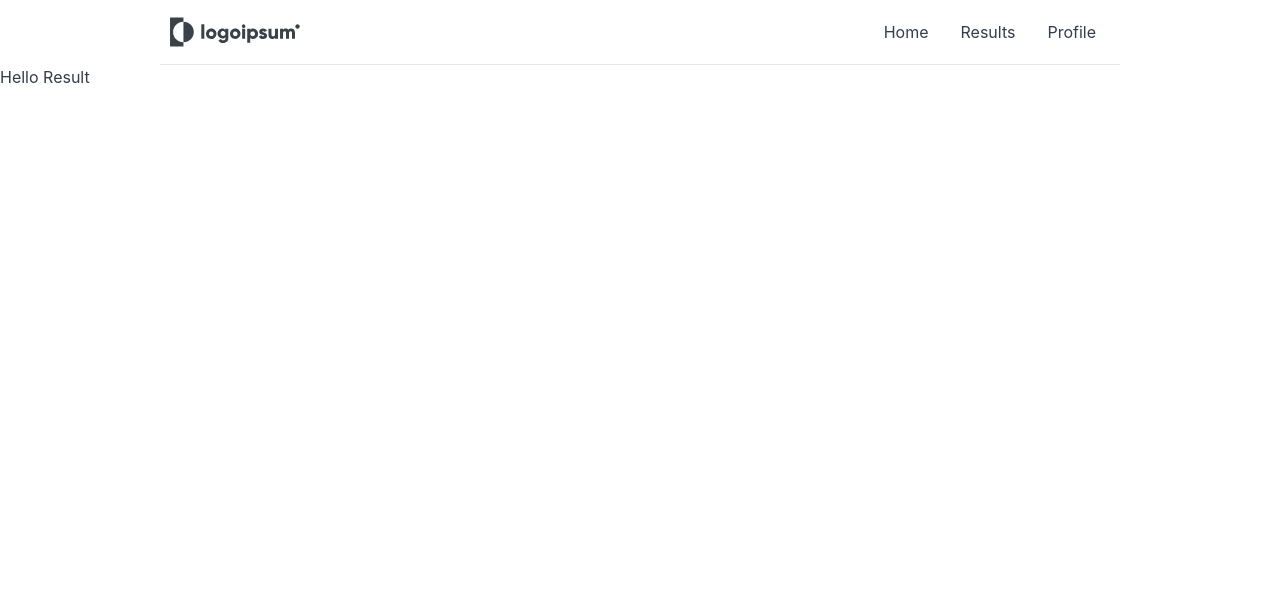
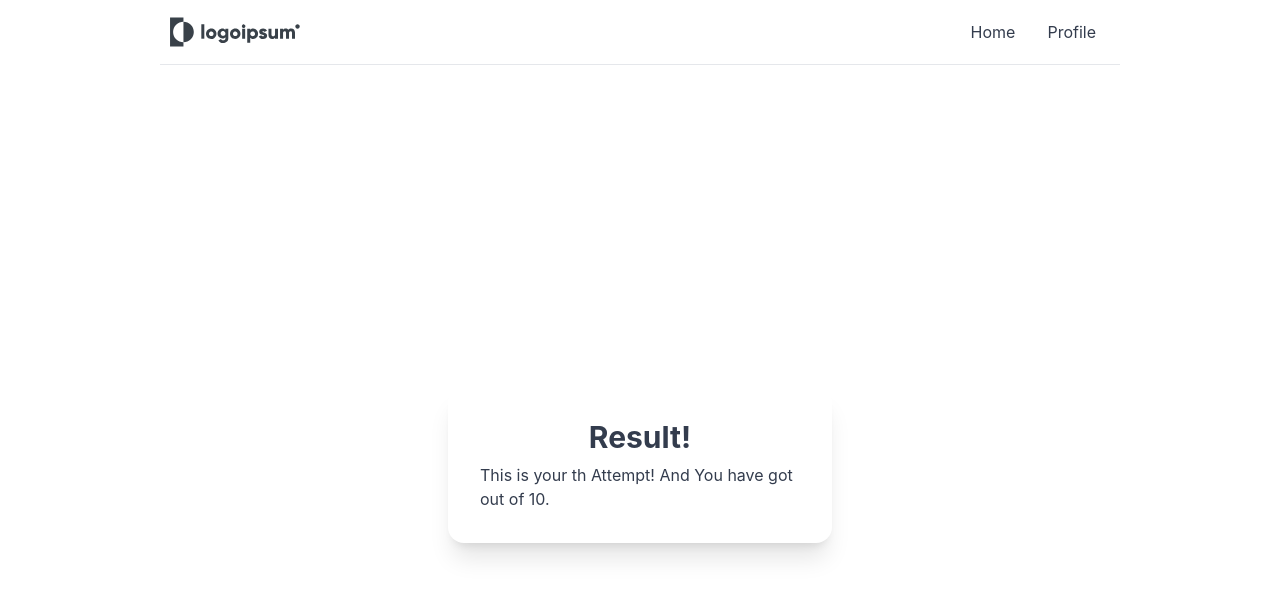
Before and after one commit to AveyBD/quiz-opentdb, a React (Create React App) app: page /result in a window 1280 px wide. Shown: the top 596 px of the page. Built offline with nearby package versions, Linux system fonts and the light colour scheme; no server answers.

Commit message:
Added Result Page

```diff
--- a/src/Components/Shared/Nav.jsx
+++ b/src/Components/Shared/Nav.jsx
@@ -83,9 +83,6 @@ const Nav = () => {
             <Link to={"/"}>Home</Link>
           </li>
           <li>
-            <Link to={"/result"}>Results</Link>
-          </li>
-          <li>
             <Link to={"/profile"}>Profile</Link>
           </li>
         </ul>
--- a/src/Pages/Exam.jsx
+++ b/src/Pages/Exam.jsx
@@ -2,6 +2,8 @@ import React, { useState } from "react";
 import { useForm } from "react-hook-form";
 import toast from "react-hot-toast";
 import { useQuery } from "react-query";
+import { useNavigate } from "react-router-dom";
+import Swal from "sweetalert2";
 import Loading from "../Components/Shared/Loading";
 
 const Exam = () => {
@@ -25,6 +27,7 @@ const Exam = () => {
     reset,
     formState: { errors },
   } = useForm();
+  const navigate = useNavigate();
   const { isLoading, refetch, isFetching, error, data } = useQuery(
     "openTDbData",
     () =>
@@ -52,12 +55,23 @@ const Exam = () => {
       toast.error(`Wrong Answer! The correct answer is ${correct_answer}`);
     }
     setQn(qn + 1);
-    reset();
-    refetch();
+    if (qn < 10) {
+      reset();
+      refetch();
+
+    } else {
+      saveSessionScore();
+      navigate("/result");
+    }
   };
   const handleSkip = () => {
     setQn(qn + 1);
-    refetch();
+    if (qn < 10) {
+      refetch();
+    } else {
+      saveSessionScore();
+      navigate("/result");
+    }
   };
   const { question, correct_answer, incorrect_answers } = questions[0];
   const options = [...incorrect_answers, correct_answer];
@@ -76,10 +90,17 @@ const Exam = () => {
       const oldTotal = parseInt(localStorage.getItem("total"));
       const oldAttempt = parseInt(localStorage.getItem("attempt"));
       localStorage.setItem("total", oldTotal + score);
-      localStorage.setItem("total", oldAttempt + 1);
+      localStorage.setItem("attempt", oldAttempt + 1);
       localStorage.setItem("lastScore", score);
       localStorage.setItem("played", now);
     }
+    Swal.fire({
+      icon: "success",
+      title: "Your last score has been saved",
+      showConfirmButton: false,
+      timer: 1500,
+    });
+    setScore(0);
   };
   return (
     <>
@@ -130,7 +151,11 @@ const Exam = () => {
                 <button onClick={handleSkip} className="btn btn-outline">
                   Skip
                 </button>
-                <input type="submit" className="btn btn-outline"></input>
+                <input
+                  type="submit"
+                  value={"Submit"}
+                  className="btn btn-outline"
+                ></input>
               </div>
             </form>
           </div>
--- a/src/Pages/Profile.jsx
+++ b/src/Pages/Profile.jsx
@@ -40,11 +40,11 @@ const Profile = () => {
           </div>
           <div className="text-center mt-2">
             <h3 className="text-2xl text-slate-700 font-bold leading-normal mb-1">
-              {localStorage.getItem("user") || "No User"}
+              Hey, {localStorage.getItem("user") || "No User"}!
             </h3>
             <div className="text-xs mt-0 mb-2 text-slate-400 font-bold uppercase">
               <i className="fas fa-map-marker-alt mr-2 text-slate-400 opacity-75"></i>
-              last Played On: {localStorage.getItem('played')}
+              last Played On: {localStorage.getItem("played")}
             </div>
           </div>
         </div>
--- a/src/Pages/Result.jsx
+++ b/src/Pages/Result.jsx
@@ -2,8 +2,16 @@ import React from "react";
 
 const Result = () => {
   return (
-    <div>
-      <h2>Hello Result</h2>
+    <div className="flex items-center justify-center h-screen">
+      <div className="card w-96 bg-base-100 shadow-xl">
+        <div className="card-body">
+          <h2 className="text-3xl font-bold text-center">Result!</h2>
+          <p>
+            This is your {localStorage.getItem("attempt")}th Attempt! And You
+            have got {localStorage.getItem("lastScore")} out of 10.
+          </p>
+        </div>
+      </div>
     </div>
   );
 };
```
